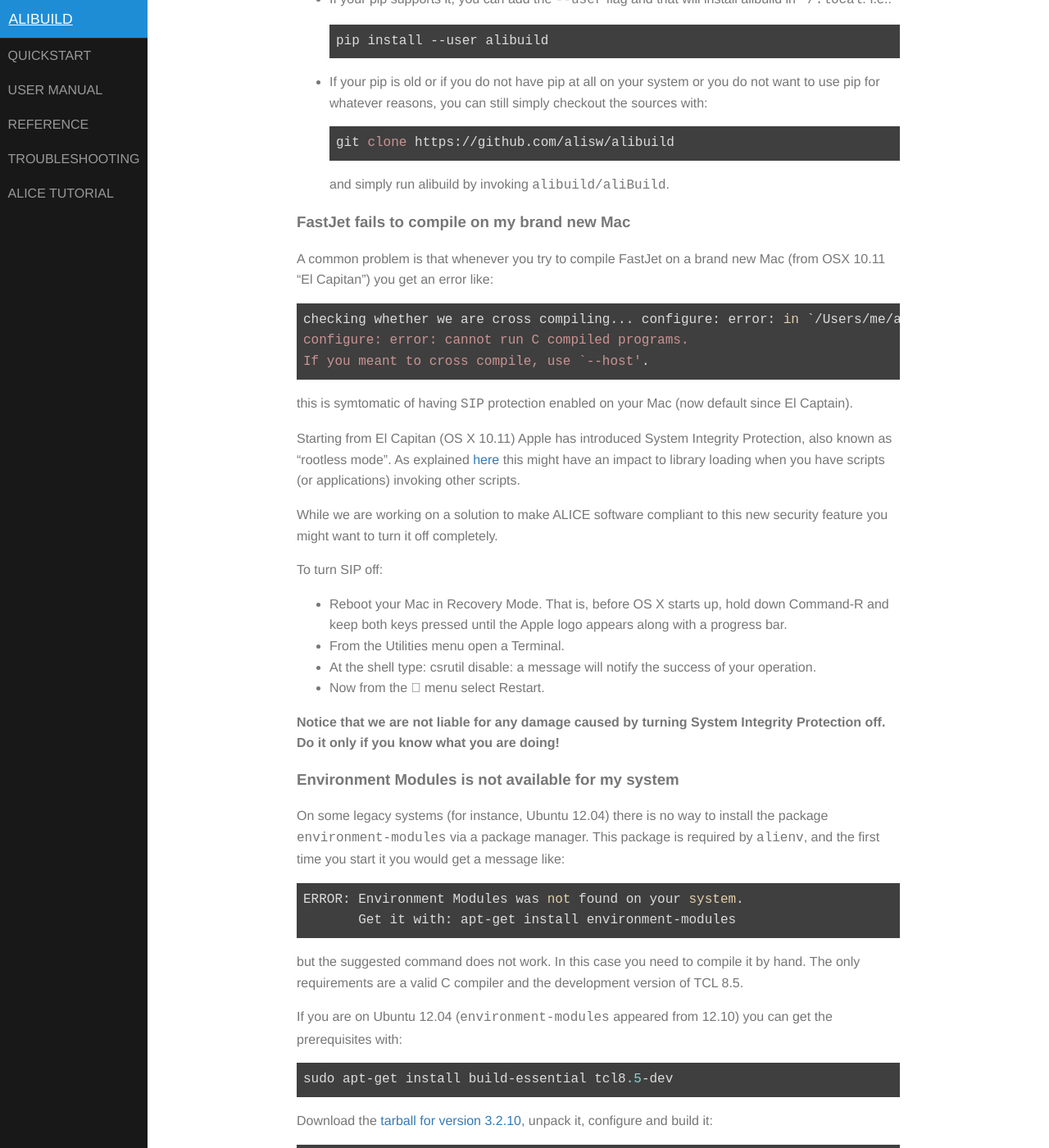
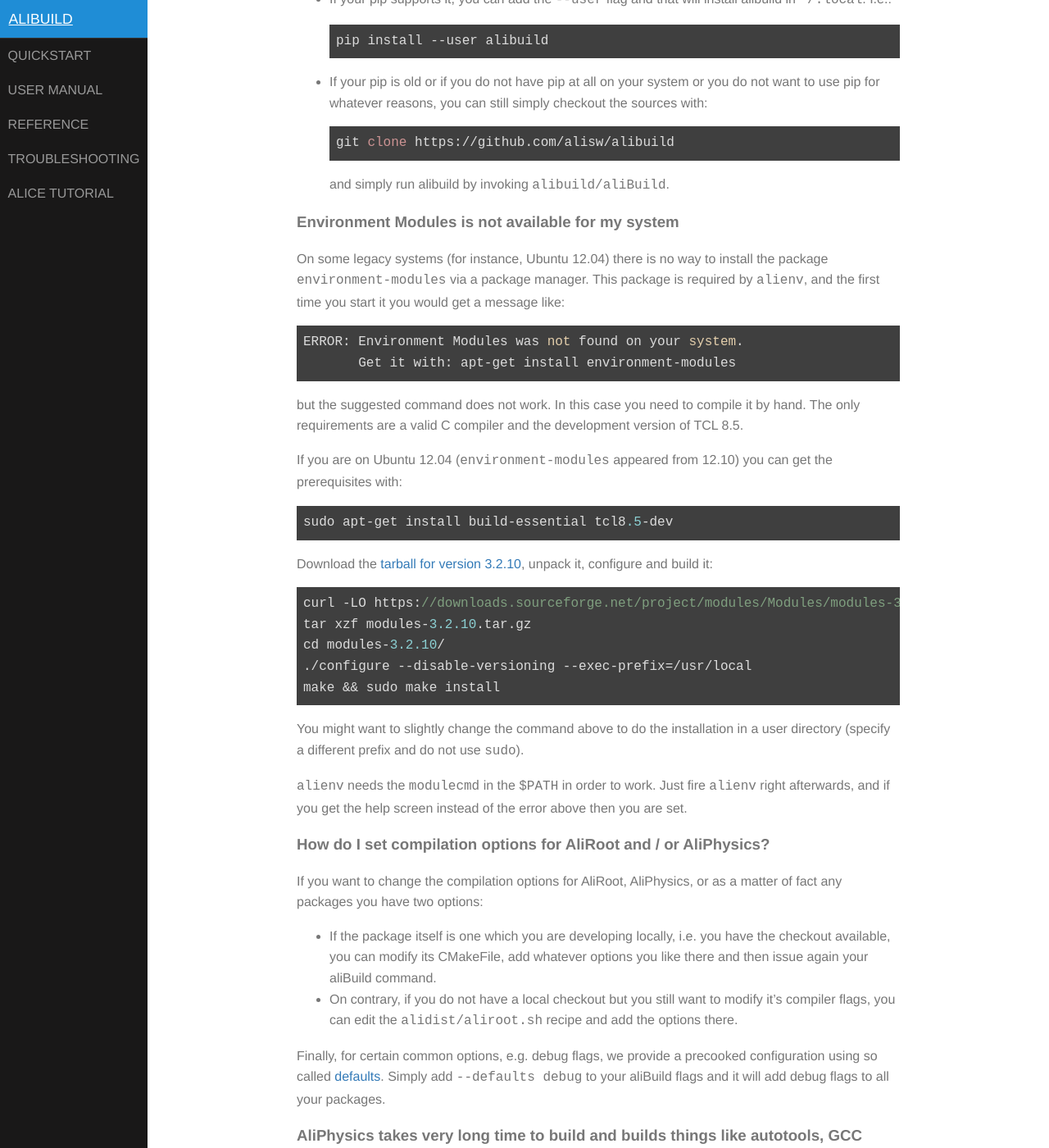
Before and after one commit to alisw/alibuild, a Jekyll site: the page built from docs/troubleshooting.markdown, in a window 1280 px wide and 1400 px high, scrolled down 4001 px. Shown: the whole window at 82% size. Built offline with Jekyll 4.4.1, drawn with Linux system fonts in a browser that asks for light colours.

Commit message:
Remove SIP related instructions
We should allow compiling stuff when SIP is enabled since a while.

```diff
--- a/docs/troubleshooting.markdown
+++ b/docs/troubleshooting.markdown
@@ -192,42 +192,6 @@ fails, you have two options:
 
   and simply run alibuild by invoking `alibuild/aliBuild`.
 
-
-### FastJet fails to compile on my brand new Mac
-
-A common problem is that whenever you try to compile FastJet on a brand
-new Mac (from OSX 10.11 "El Capitan") you get an error like:
-
-    checking whether we are cross compiling... configure: error: in `/Users/me/alice/sw/BUILD/c07a643b35e78fb6e4e289bdb3d5ec7a800a702d/fastjet/fastjet':
-    configure: error: cannot run C compiled programs.
-    If you meant to cross compile, use `--host'.
-
-this is symtomatic of having `SIP` protection enabled on your Mac (now
-default since El Captain).
-
-Starting from El Capitan (OS X 10.11) Apple has introduced System
-Integrity Protection, also known as “rootless mode”. As explained
-[here](https://dberzano.github.io/2015/10/05/el-capitan/#system_integrity_protection)
-this might have an impact to library loading when you have scripts (or
-applications) invoking other scripts.
-
-While we are working on a solution to make ALICE software compliant to
-this new security feature you might want to turn it off completely.
-
-To turn SIP off:
-
-- Reboot your Mac in Recovery Mode. That is, before OS X starts up, hold down
-  Command-R and keep both keys pressed until the Apple logo appears along with
-  a progress bar.
-- From the Utilities menu open a Terminal.
-- At the shell type: csrutil disable: a message will notify the success of your
-  operation.
-- Now from the  menu select Restart.
-
-**Notice that we are not liable for any damage caused by turning System
-Integrity Protection off. Do it only if you know what you are doing!**
-
-
 ### Environment Modules is not available for my system
 
 On some legacy systems (for instance, Ubuntu 12.04) there is no way to install
```
